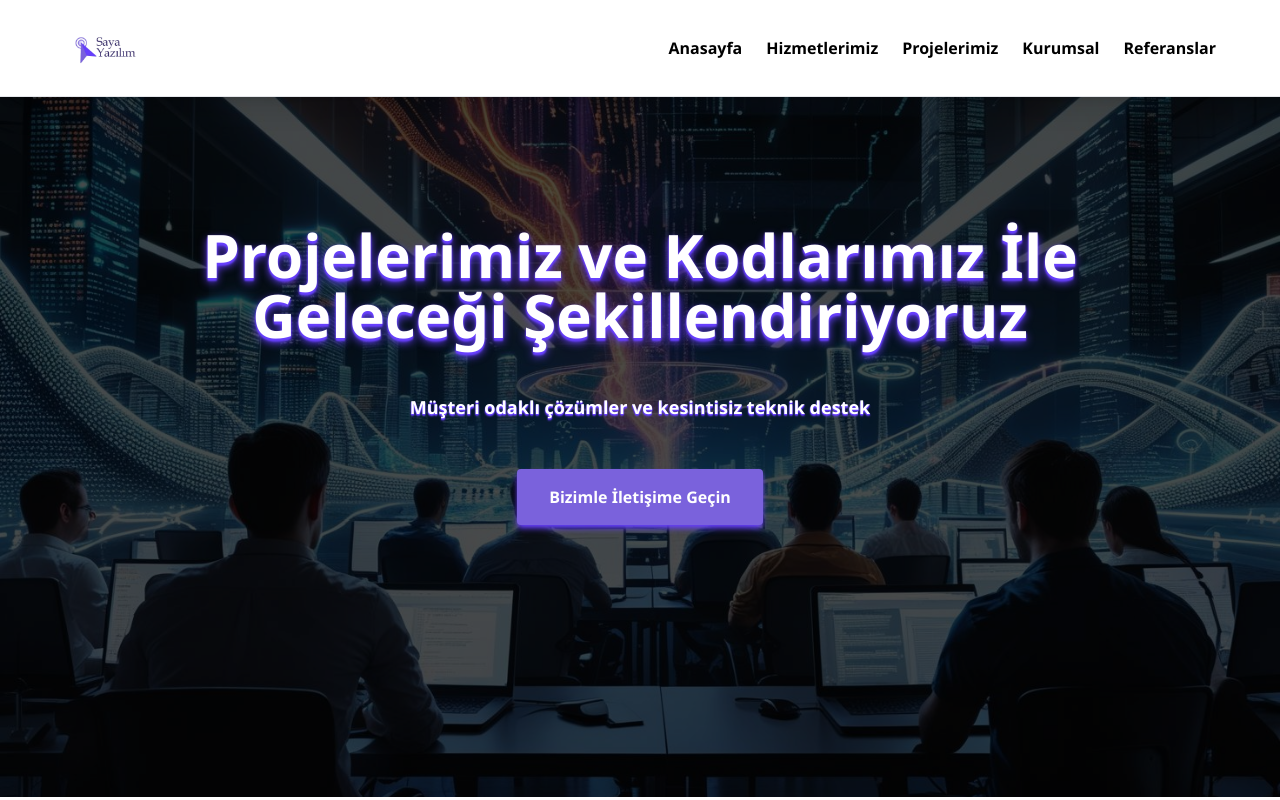
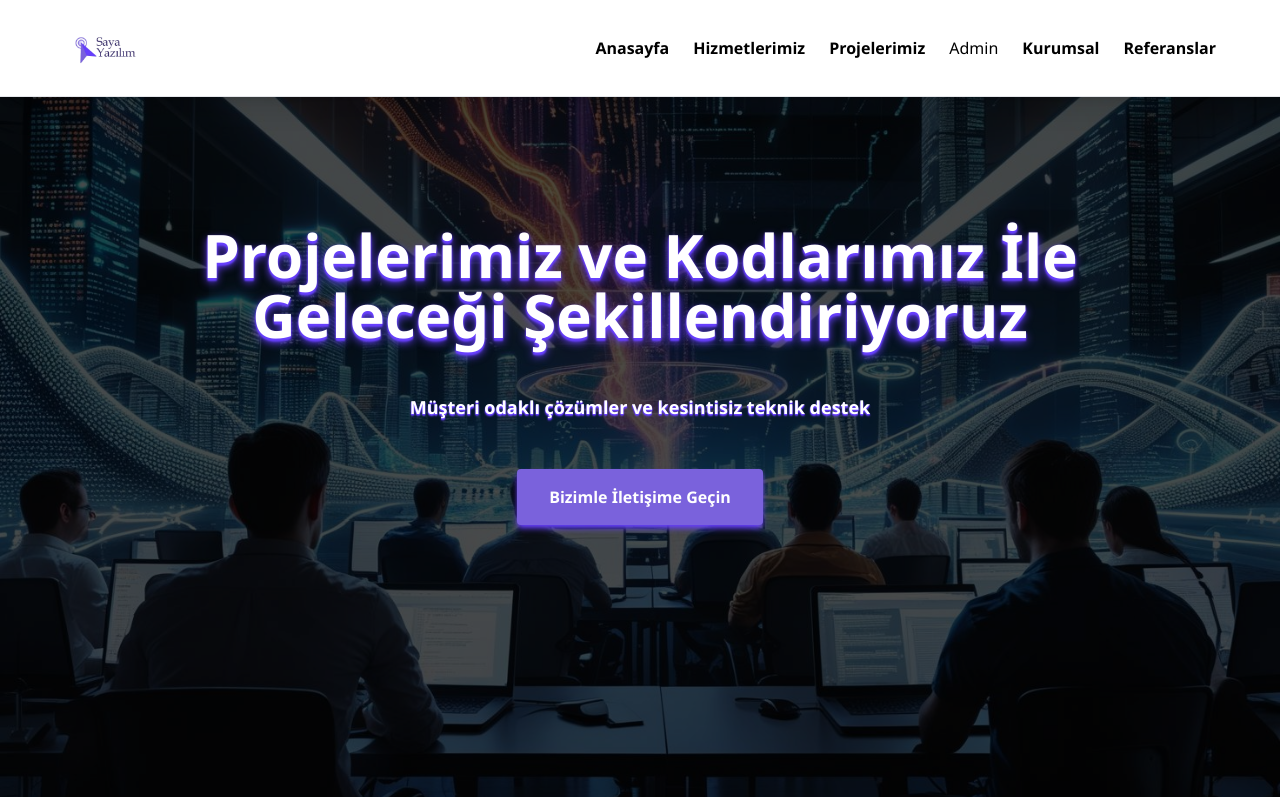
Before and after one commit to kubilaytaskafa/sayayazilim, a React (Vite) app: page / in a window 1280 px wide. Built offline with nearby package versions, Linux system fonts and the light colour scheme.

Commit message:
admin sayfası için header üstünde bir link verildi

```diff
--- a/src/components/Header.jsx
+++ b/src/components/Header.jsx
@@ -33,6 +33,9 @@
           </li>
           <li className="font-semibold hover:text-main transition duration-300 cursor-pointer">
             Projelerimiz
+          </li>
+          <li>
+            <a href="/admin">Admin</a>
           </li>
 
           {/* Kurumsal - Masaüstü */}
```
